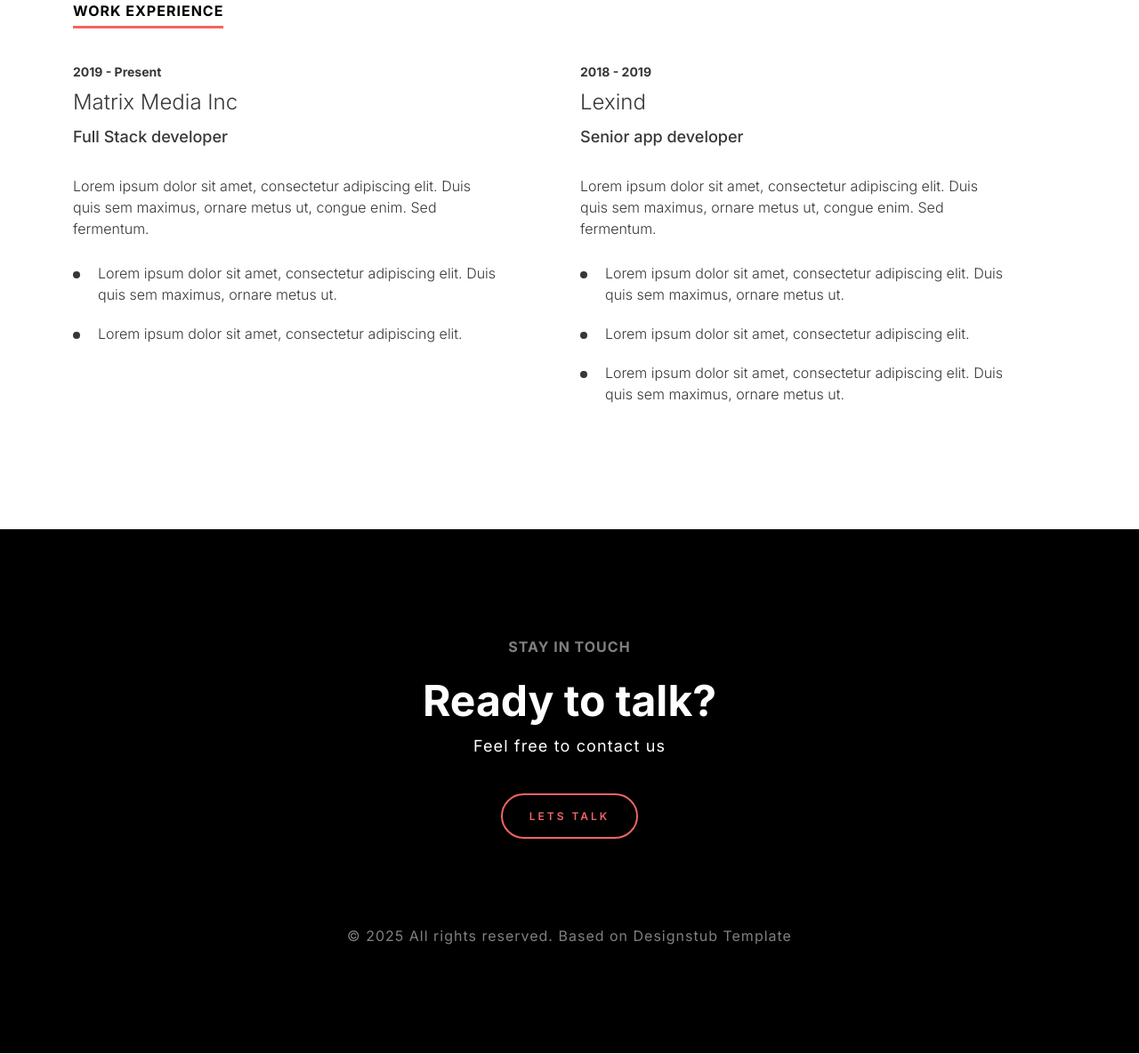
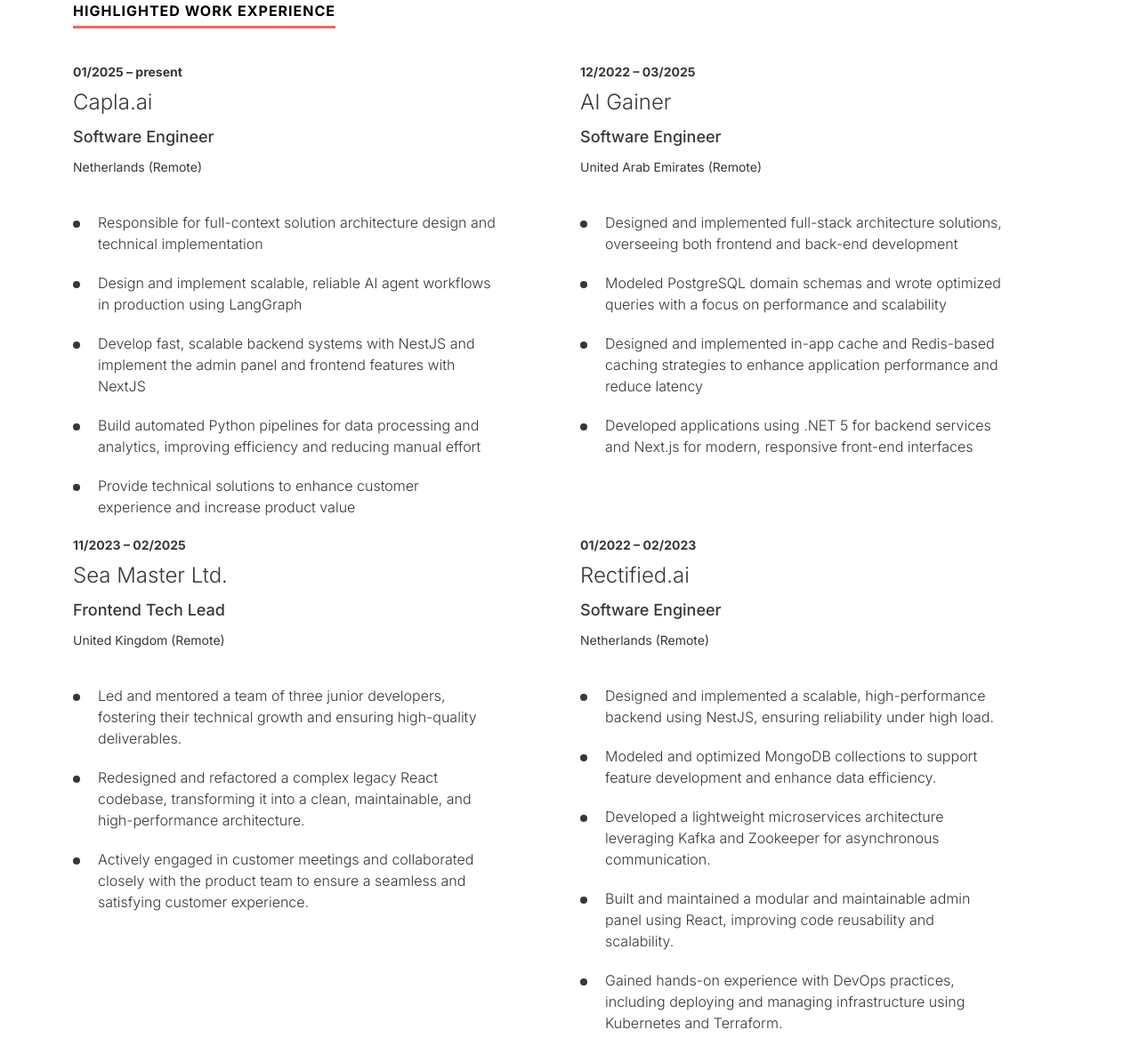
Before and after one commit to amir-safizadeh/amir-safizadeh.github.io, a plain HTML site: page index.html in a window 1280 px wide. Shown: the part 1518-2703 px from the top of the page at 89% size. Drawn offline with nearby package versions, Linux system fonts and the light colour scheme.

Commit message:
feat: Add work experiences

```diff
--- a/assets/css/main.css
+++ b/assets/css/main.css
@@ -330,6 +330,9 @@ span.ds-department {
   color: #373737;
   font-weight: 500;
   font-size: 18px;
+  margin-bottom: 10px;
+}
+span.ds-location {
   padding-bottom: 30px;
 }
 .ds-experience-list p {
--- a/index.html
+++ b/index.html
@@ -165,48 +165,120 @@
     <!-- Experience -->
     <div class="ds-experience-section">
       <div class="container">
-        <h2 class="ds-heading">Work Experience</h2>
+        <h2 class="ds-heading">Highlighted Work Experience</h2>
         <div class="row ds-experience-list">
+          <!-- Capla.ai -->
           <div class="col-12 col-sm-12 col-md-6 col-lg-6 col-xl-6 col-xxl-6">
             <section>
-              <span class="ds-year">2019 - Present</span>
-              <h3 class="ds-officename">Matrix Media Inc</h3>
-              <span class="ds-department">Full Stack developer</span>
-              <p>
-                Lorem ipsum dolor sit amet, consectetur adipiscing elit. Duis
-                quis sem maximus, ornare metus ut, congue enim. Sed fermentum.
-              </p>
+              <span class="ds-year">01/2025 – present</span>
+              <h3 class="ds-officename">Capla.ai</h3>
+              <span class="ds-department">Software Engineer</span>
+              <span class="ds-location">Netherlands (Remote)</span>
               <ul>
                 <li>
-                  Lorem ipsum dolor sit amet, consectetur adipiscing elit. Duis
-                  quis sem maximus, ornare metus ut.
+                  Responsible for full-context solution architecture design and
+                  technical implementation
                 </li>
                 <li>
-                  Lorem ipsum dolor sit amet, consectetur adipiscing elit.
+                  Design and implement scalable, reliable AI agent workflows in
+                  production using LangGraph
+                </li>
+                <li>
+                  Develop fast, scalable backend systems with NestJS and
+                  implement the admin panel and frontend features with NextJS
+                </li>
+                <li>
+                  Build automated Python pipelines for data processing and
+                  analytics, improving efficiency and reducing manual effort
+                </li>
+                <li>
+                  Provide technical solutions to enhance customer experience and
+                  increase product value
                 </li>
               </ul>
             </section>
           </div>
+          <!-- AI Gainer -->
           <div class="col-12 col-sm-12 col-md-6 col-lg-6 col-xl-6 col-xxl-6">
             <section>
-              <span class="ds-year">2018 - 2019</span>
-              <h3 class="ds-officename">Lexind</h3>
-              <span class="ds-department">Senior app developer</span>
-              <p>
-                Lorem ipsum dolor sit amet, consectetur adipiscing elit. Duis
-                quis sem maximus, ornare metus ut, congue enim. Sed fermentum.
-              </p>
+              <span class="ds-year">12/2022 – 03/2025</span>
+              <h3 class="ds-officename">AI Gainer</h3>
+              <span class="ds-department">Software Engineer</span>
+              <span class="ds-location">United Arab Emirates (Remote)</span>
               <ul>
                 <li>
-                  Lorem ipsum dolor sit amet, consectetur adipiscing elit. Duis
-                  quis sem maximus, ornare metus ut.
+                  Designed and implemented full-stack architecture solutions,
+                  overseeing both frontend and back-end development
                 </li>
                 <li>
-                  Lorem ipsum dolor sit amet, consectetur adipiscing elit.
+                  Modeled PostgreSQL domain schemas and wrote optimized queries
+                  with a focus on performance and scalability
                 </li>
                 <li>
-                  Lorem ipsum dolor sit amet, consectetur adipiscing elit. Duis
-                  quis sem maximus, ornare metus ut.
+                  Designed and implemented in-app cache and Redis-based caching
+                  strategies to enhance application performance and reduce
+                  latency
+                </li>
+                <li>
+                  Developed applications using .NET 5 for backend services and
+                  Next.js for modern, responsive front-end interfaces
+                </li>
+              </ul>
+            </section>
+          </div>
+          <!-- Sea Master Company -->
+          <div class="col-12 col-sm-12 col-md-6 col-lg-6 col-xl-6 col-xxl-6">
+            <section>
+              <span class="ds-year">11/2023 – 02/2025</span>
+              <h3 class="ds-officename">Sea Master Ltd.</h3>
+              <span class="ds-department">Frontend Tech Lead</span>
+              <span class="ds-location">United Kingdom (Remote)</span>
+              <ul>
+                <li>
+                  Led and mentored a team of three junior developers, fostering
+                  their technical growth and ensuring high-quality deliverables.
+                </li>
+                <li>
+                  Redesigned and refactored a complex legacy React codebase,
+                  transforming it into a clean, maintainable, and
+                  high-performance architecture.
+                </li>
+                <li>
+                  Actively engaged in customer meetings and collaborated closely
+                  with the product team to ensure a seamless and satisfying
+                  customer experience.
+                </li>
+              </ul>
+            </section>
+          </div>
+          <!-- Rectified.ai -->
+          <div class="col-12 col-sm-12 col-md-6 col-lg-6 col-xl-6 col-xxl-6">
+            <section>
+              <span class="ds-year">01/2022 – 02/2023</span>
+              <h3 class="ds-officename">Rectified.ai</h3>
+              <span class="ds-department">Software Engineer</span>
+              <span class="ds-location">Netherlands (Remote)</span>
+              <ul>
+                <li>
+                  Designed and implemented a scalable, high-performance backend
+                  using NestJS, ensuring reliability under high load.
+                </li>
+                <li>
+                  Modeled and optimized MongoDB collections to support feature
+                  development and enhance data efficiency.
+                </li>
+                <li>
+                  Developed a lightweight microservices architecture leveraging
+                  Kafka and Zookeeper for asynchronous communication.
+                </li>
+                <li>
+                  Built and maintained a modular and maintainable admin panel
+                  using React, improving code reusability and scalability.
+                </li>
+                <li>
+                  Gained hands-on experience with DevOps practices, including
+                  deploying and managing infrastructure using Kubernetes and
+                  Terraform.
                 </li>
               </ul>
             </section>
@@ -303,8 +375,8 @@
       <div class="container">
         <section>
           <span>Stay in touch</span>
-          <h4>Ready to talk?</h4>
-          <p>Feel free to contact us</p>
+          <h4>Let’s Make It Happen</h4>
+          <p>Feel free to contact me</p>
           <a href="mailto:amir@safizadeh.io" class="ds-button">Lets Talk</a>
         </section>
         <span class="ds-copyright"
```
Also changed, not shown: 1 other file.
